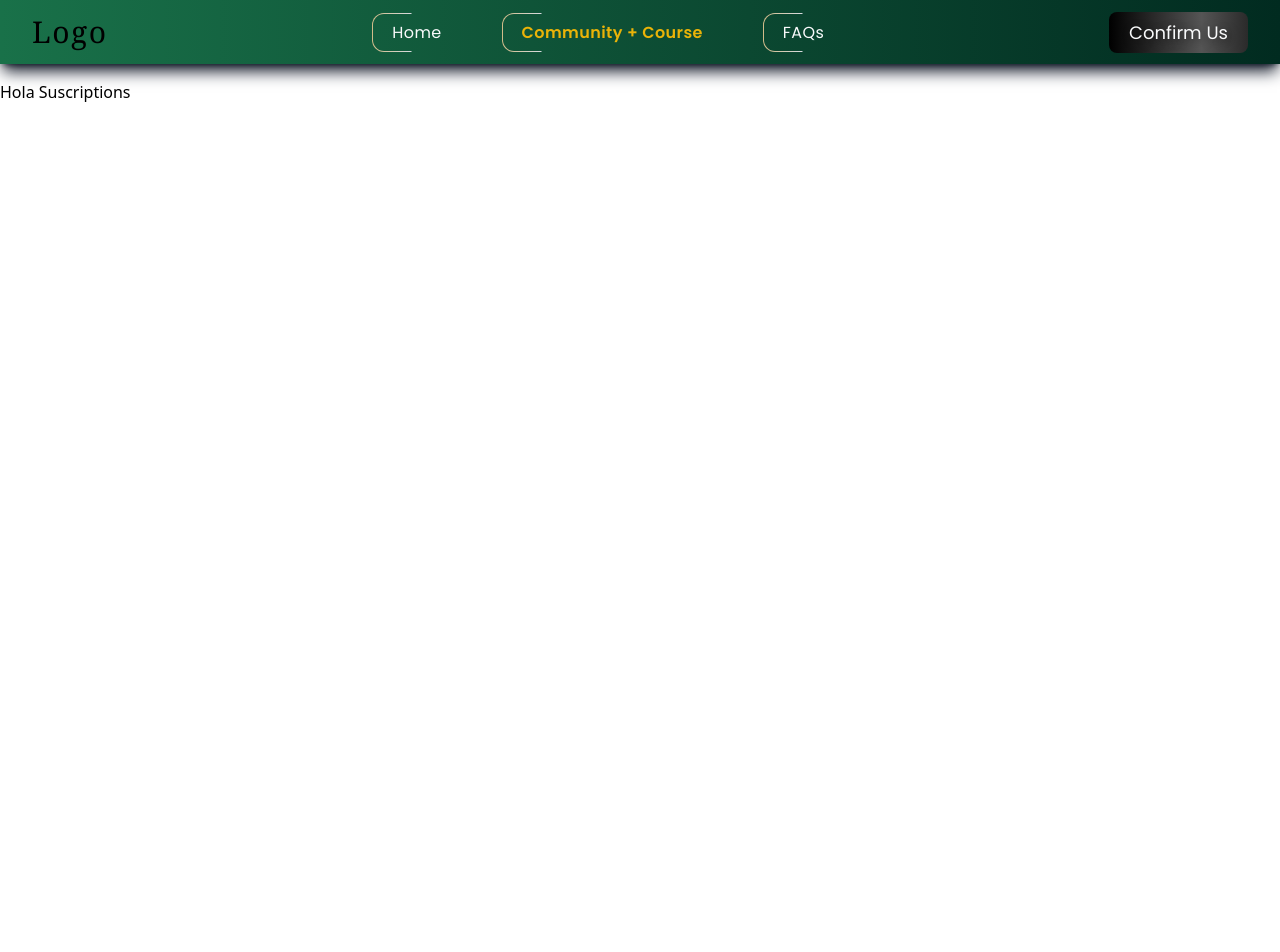
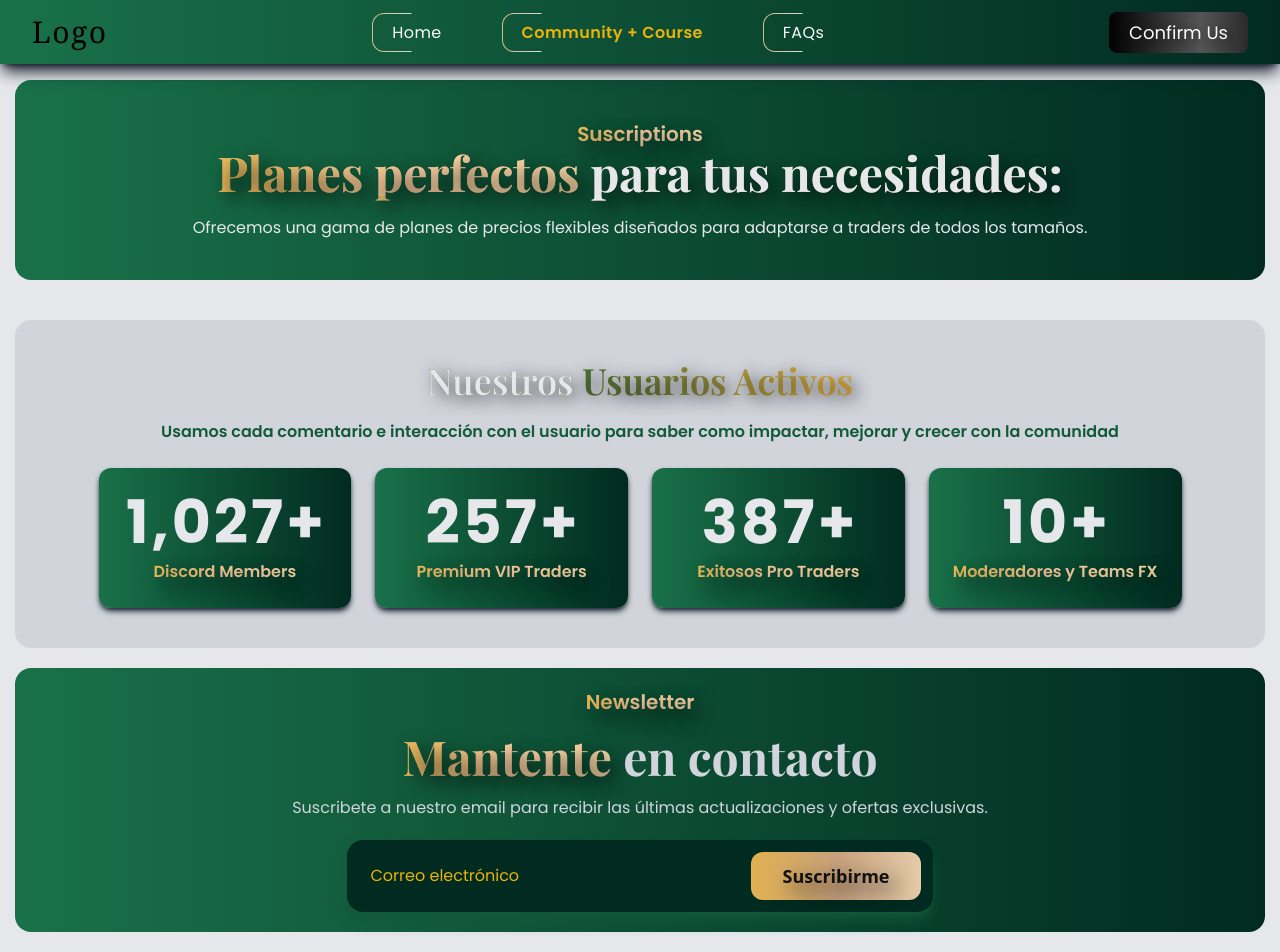
Before and after one commit to Yedixdev/FX.KILLERS-Traders, a React (Vite) app: page /suscriptions in a window 1280 px wide. Shown: the top 952 px of the page. Before the commit the page ends 800 px from the top, so only its background shows below. Built offline with nearby package versions, Linux system fonts and the light colour scheme; a web font is replaced by a local one.

Commit message:
suscripciones avances

```diff
--- a/package.json
+++ b/package.json
@@ -15,7 +15,7 @@
     "antd": "^5.22.3",
     "class-variance-authority": "^0.7.1",
     "clsx": "^2.1.1",
-    "framer-motion": "^11.13.1",
+    "framer-motion": "^11.13.3",
     "lucide-react": "^0.468.0",
     "react": "^18.3.1",
     "react-dom": "^18.3.1",
--- a/src/components/Home-GlobalBrands.tsx
+++ b/src/components/Home-GlobalBrands.tsx
@@ -71,7 +71,7 @@ const GlobalBrands: React.FC = () => {
 
       <div className="flex flex-col justify-center items-center px-4 ">
         <h3 className="text-2xl sm:text-3xl lg:text-4xl xl:text-[40px]  font-bold text-gray-100 flex gap-3 pb-5 font-display">
-          <span className="contact-home-highlight font-display">Programas</span> Destacados
+          <span className="contact-home-highlight font-display pb-5">Programas</span> Destacados
         </h3>
 
         <motion.div
--- /dev/null
+++ b/src/components/Suscription-Newsletter.tsx
@@ -0,0 +1,123 @@
+import { motion } from "framer-motion"
+import React, { useState } from "react";
+
+const Newsletter = () => {
+   const [email, setEmail] = useState<string>("");
+  const [message, setMessage] = useState<string>("");
+  const [isSubmitting, setIsSubmitting] = useState<boolean>(false);
+
+  const API_KEY = "bZcfKqa3c7EDn2VhsDKY1Q";
+  const FORM_ID = "7439790";
+  const BASE_URL = "https://api.convertkit.com/v3/forms";
+
+  const handleSubmit = async (e: React.FormEvent) => {
+    e.preventDefault();
+
+    if (!email) {
+      setMessage("Por favor, ingresa tu correo.");
+      return;
+    }
+
+    setIsSubmitting(true);
+
+    try {
+      const response = await fetch(`${BASE_URL}/${FORM_ID}/subscribe`, {
+        method: "POST",
+        headers: {
+          "Content-Type": "application/json",
+        },
+        body: JSON.stringify({
+          api_key: API_KEY,
+          email: email,
+        }),
+      });
+
+      if (response.ok) {
+        setMessage("¡Gracias por suscribirte!");
+        setEmail("");
+      } else {
+        setMessage("Hubo un error. Inténtalo nuevamente.");
+      }
+    } catch (error) {
+      setMessage("Hubo un problema al enviar tu suscripción.");
+    } finally {
+      setIsSubmitting(false);
+    }
+  };
+   return(
+      <motion.div
+      className="xl:w-[1250px] bg-gradient-green h-auto mx-auto  lg:rounded-2xl flex flex-col py-5 mt-5 justify-center items-center"
+      initial={{ opacity: 0, y: 50 }}
+      whileInView={{ opacity: 1, y: 0 }}
+      viewport={{ once: false, amount: 0.3 }}
+      transition={{ duration: 0.5 }}
+      >
+         <motion.div
+         initial={{ opacity: 0, y: 20 }}
+         whileInView={{ opacity: 1, y: 0 }}
+         viewport={{ once: false, amount: 0.2 }}
+         transition={{ delay:  0.5, duration: 0.8, ease: "easeOut"}}
+         className="flex flex-col justify-center items-center  gap-4">
+            <div
+            className="relative z-10 font-poppins text-xl font-semibold contact-home-highlight ">Newsletter</div>
+            <div className="text-3xl sm:text-5xl font-bold font-display text-gray-300 text-center relative z-10 " >
+               <span className="contact-home-highlight">Mantente</span> en contacto
+            </div>
+            <div className="font-poppins text-gray-300 text-center">Suscribete a nuestro email para recibir las últimas actualizaciones y ofertas exclusivas.</div>
+         </motion.div>
+
+         {message && (
+         <div
+            className={`${
+               message.includes("Gracias") ? "text-green-500" : "text-red-500"
+            } font-semibold text-center`}
+         >
+            {message}
+         </div>
+         )}
+
+         <motion.div
+         initial={{ opacity: 0, y: 20 }}
+         whileInView={{ opacity: 1, y: 0 }}
+         viewport={{ once: false, amount: 0.2 }}
+         transition={{ delay:  1, duration: 1, ease: "easeOut"}}
+         className="relative mt-5 flex justify-center"
+         >
+            <motion.form
+               onSubmit={handleSubmit}
+               initial={{ opacity: 0, y: 30 }}
+               animate={{ opacity: 1, y: 0 }}
+               transition={{ duration: 0.8, delay: 0.8 }}
+               whileInView={{ opacity: 1, y: 0 }}
+               viewport={{ once: false, amount: 0.3 }}
+               className="relative z-10 flex sm:flex-row gap-2 justify-center bg-green2 p-3 rounded-2xl shadow-lg shadow-green1"
+            >
+               <input
+                  type="email"
+                  placeholder="Correo electrónico"
+                  value={email}
+                  onChange={(e) => setEmail(e.target.value)}
+                  required
+                  className="p-3 w-full sm:w-96 font-poppins rounded-xl text-gray-100 bg-transparent border-yellow-600 focus:outline-none focus:ring-2 focus:ring-yellow-400 focus:border-transparent placeholder-yellow-500 transition duration-300 ease-in-out"
+               />
+               <motion.button
+                  type="submit"
+                  className={`contact-btn-form-home px-8 rounded-xl transition duration-300 ease-in-out transform hover:scale-105 ${
+                  isSubmitting ? "opacity-50 cursor-not-allowed" : ""
+                  }`}
+                  disabled={isSubmitting}
+                  initial={{ scale: 0.9 }}
+                  animate={{ scale: 1 }}
+                  whileInView={{ opacity: 1, y: 0 }}
+                  viewport={{ once: false, amount: 0.3 }}
+                  transition={{ duration: 0.3 }}
+               >
+                  {isSubmitting ? "Enviando..." : "Suscribirme"}
+               </motion.button>
+            </motion.form>
+         </motion.div>
+      </motion.div>
+   )
+}
+
+export default Newsletter
--- /dev/null
+++ b/src/components/Suscriptions-PlansPay.tsx
@@ -0,0 +1,21 @@
+import { motion } from "framer-motion"
+const PlansPay = () => {
+   return(
+      <motion.div
+      className="xl:w-[1250px] bg-gradient-green h-auto mx-auto  p-5 lg:rounded-2xl flex flex-col py-10 justify-center items-center"
+      initial={{ opacity: 0, y: 50 }}
+      whileInView={{ opacity: 1, y: 0 }}
+      viewport={{ once: false, amount: 0.3 }}
+      transition={{ duration: 0.5 }}
+      >
+         <span className="font-poppins font-semibold contact-home-highlight text-xl">Suscriptions</span>
+         <div className="text-5xl font-display font-bold contact-home-highlight text-center pb-5 ">
+            <span className="contact-home-highlight"> Planes perfectos </span>
+            <span className="text-gray-200"> para tus necesidades:</span>
+         </div>
+         <div className="font-poppins text-gray-200  text-center">Ofrecemos una gama de planes de precios flexibles diseñados para adaptarse a traders de todos los tamaños.</div>
+      </motion.div>
+   )
+}
+
+export default PlansPay
--- /dev/null
+++ b/src/components/Suscriptions-UserActive.tsx
@@ -0,0 +1,45 @@
+import { motion } from "framer-motion";
+import NumberTicker from "./ui/number-ticker";
+
+const UserActive = () => {
+  const UserMembers = [
+    { 'number': 1027, "descriptions": "Discord Members" },
+    { 'number': 257, "descriptions": "Premium VIP Traders" },
+    { 'number': 387, "descriptions": "Exitosos Pro Traders" },
+    { 'number': 10, "descriptions": "Moderadores y Teams FX" }
+  ];
+
+  return (
+    <motion.div
+      initial={{ opacity: 0, y: -50 }}
+      whileInView={{ opacity: 1, y: 0 }}
+      viewport={{ once: false, amount: 0.8 }}
+      transition={{ duration: 0.8 }}
+      className="xl:w-[1250px] bg-gray-300 h-auto mx-auto mt-10 p-5 lg:rounded-2xl flex flex-col py-10 justify-center items-center"
+    >
+      <div className="text-4xl font-semibold font-display title-home-section text-center">
+        <span className="text-gray-200">Nuestros </span>
+        <span className="title-home-section">Usuarios Activos</span>
+      </div>
+      <p className="text-green1 font-semibold font-poppins mt-5 text-center">Usamos cada comentario e interacción con el usuario para saber como impactar, mejorar y crecer con la comunidad</p>
+      <div className="grid grid-cols-1 md:grid-cols-4 gap-6 mt-6">
+        {UserMembers.map((item, index) => (
+          <motion.div
+            key={index}
+            initial={{ opacity: 0, y: 20 }}
+            whileInView={{ opacity: 1, y: 0 }}
+            transition={{ duration: 0.6, delay: 0.2 * index }}
+            className="flex flex-col items-center bg-gradient-green p-6 rounded-xl shadow-md shadow-gray-800 hover:shadow-lg transition-shadow duration-300"
+          >
+            <span className="text-6xl font-bold text-gray-200 font-poppins">
+              <NumberTicker value={item.number}/>+
+            </span>
+            <span className="contact-home-highlight mt-2 font-poppins font-semibold">{item.descriptions}</span>
+          </motion.div>
+        ))}
+      </div>
+    </motion.div>
+  );
+};
+
+export default UserActive;
--- /dev/null
+++ b/src/components/ui/number-ticker.tsx
@@ -0,0 +1,58 @@
+"use client";
+
+import { useEffect, useRef } from "react";
+import { useInView, useMotionValue, useSpring } from "framer-motion";
+
+import { cn } from "@/lib/utils";
+
+export default function NumberTicker({
+  value,
+  direction = "up",
+  delay = 0,
+  className,
+  decimalPlaces = 0,
+}: {
+  value: number;
+  direction?: "up" | "down";
+  className?: string;
+  delay?: number; // delay in seconds
+  decimalPlaces?: number;
+}) {
+  const ref = useRef<HTMLSpanElement>(null);
+  const motionValue = useMotionValue(direction === "down" ? value : 0);
+  const springValue = useSpring(motionValue, {
+    damping: 60,
+    stiffness: 100,
+  });
+  const isInView = useInView(ref, { once: true, margin: "0px" });
+
+  useEffect(() => {
+    if (isInView) {
+      setTimeout(() => {
+        motionValue.set(direction === "down" ? 0 : value);
+      }, delay * 1000);
+    }
+  }, [motionValue, isInView, delay, value, direction]);
+
+  useEffect(
+    () => springValue.on("change", (latest) => {
+      if (ref.current) {
+        ref.current.textContent = Intl.NumberFormat("en-US", {
+          minimumFractionDigits: decimalPlaces,
+          maximumFractionDigits: decimalPlaces,
+        }).format(Number(latest.toFixed(decimalPlaces)));
+      }
+    }),
+    [springValue, decimalPlaces],
+  );
+
+  return (
+    <span
+      className={cn(
+        "inline-block text-6xl font-bold text-gray-200 tracking-wider",
+        className,
+      )}
+      ref={ref}
+    />
+  );
+}
--- a/src/pages/Suscriptions.tsx
+++ b/src/pages/Suscriptions.tsx
@@ -1,8 +1,16 @@
+import UserActive from "@/components/Suscriptions-UserActive";
+import PlansPay from "@/components/Suscriptions-PlansPay";
+import Newsletter from "@/components/Suscription-Newsletter";
+import Footer from "@/components/Footer"
+
 const Suscriptions = () => {
    return(
-      <>
-         <div className="pt-20">Hola Suscriptions </div>
-      </>
+      <div className="min-w-full bg-gray-200 flex flex-col justify-center pt-20 items-center min-h-screen">
+         <PlansPay/>
+         <UserActive/>
+         <Newsletter/>
+         <Footer/>
+      </div>
    )
 }
 
```
Also changed, not shown: 1 other file (tests, documents, lock files or other folders).
